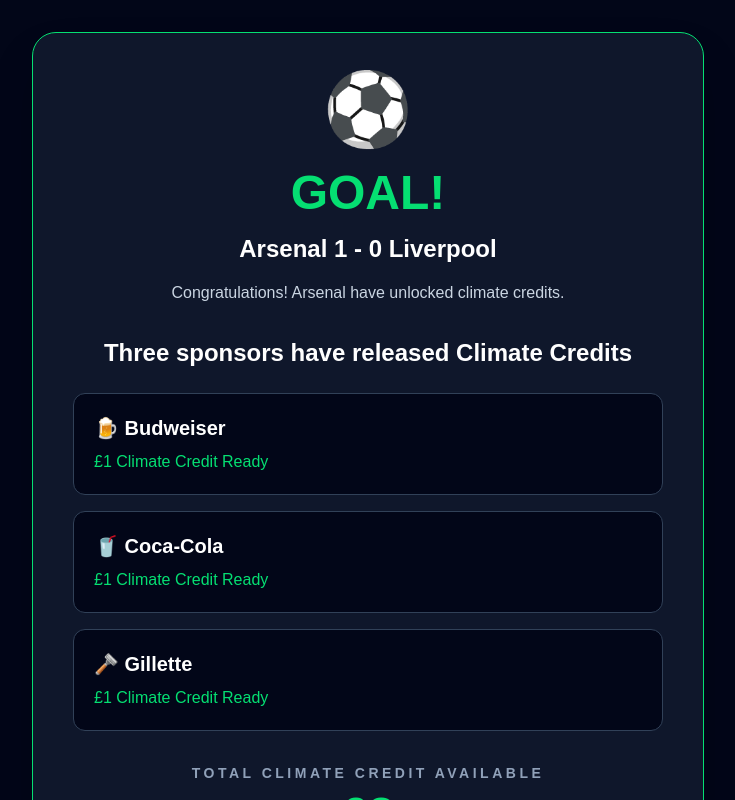
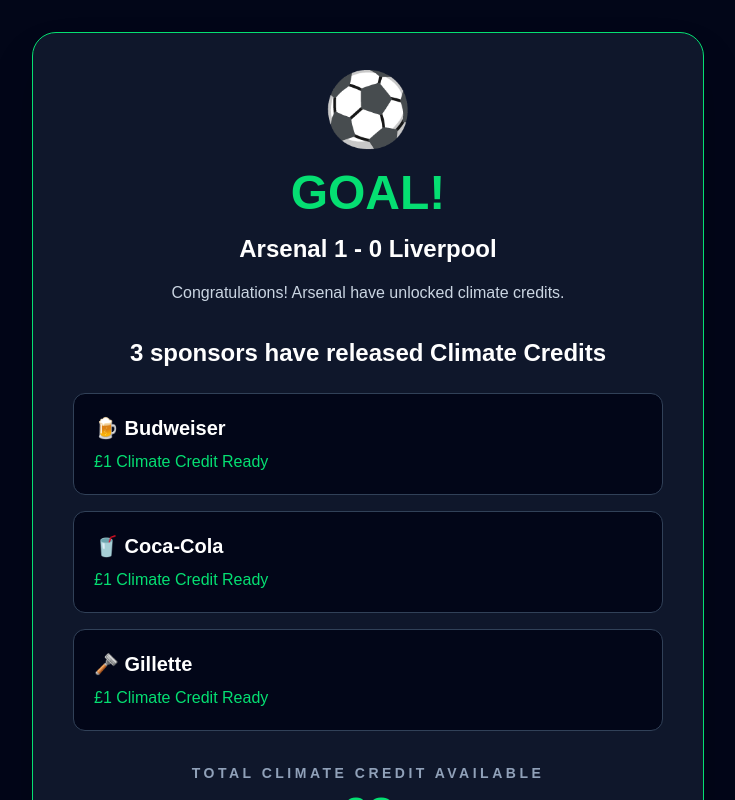
Before and after one commit to GOSTECH21/S4C-platform, a Next.js app: page /dashboard/supporter/goal-alert in a window 1280 px wide. Shown: the top 800 px of the page, without its empty margins (272-1007 px from the left). Built offline with nearby package versions, Linux system fonts and the light colour scheme.

Commit message:
Fix production build for supporter pages

```diff
--- a/app/dashboard/supporter/climate-impact-table/page.tsx
+++ b/app/dashboard/supporter/climate-impact-table/page.tsx
@@ -1,7 +1,4 @@
-"use client";
-
 import Link from "next/link";
-import { useSearchParams } from "next/navigation";
 
 const baseTable = [
   { position: 1, club: "Arsenal", impact: 82351, co2: 18240 },
@@ -10,9 +7,18 @@
   { position: 4, club: "Manchester United", impact: 74800, co2: 13900 },
 ];
 
-export default function ClimateImpactTablePage() {
-  const searchParams = useSearchParams();
-  const amount = Number(searchParams.get("amount") || "0");
+type PageProps = {
+  searchParams: Promise<{
+    amount?: string;
+  }>;
+};
+
+export default async function ClimateImpactTablePage({
+  searchParams,
+}: PageProps) {
+  const params = await searchParams;
+  const parsedAmount = Number(params.amount ?? "0");
+  const amount = Number.isFinite(parsedAmount) ? parsedAmount : 0;
 
   const table = baseTable.map((row) =>
     row.club === "Arsenal"
@@ -35,7 +41,8 @@
         </h1>
 
         <p className="mt-3 text-slate-300">
-          Your £{amount} credit has contributed to your club&apos;s climate impact.
+          Your £{amount} credit has contributed to your club&apos;s climate
+          impact.
         </p>
 
         <div className="mt-10 overflow-hidden rounded-2xl border border-slate-800 bg-slate-900">
@@ -43,7 +50,9 @@
             <div
               key={row.club}
               className={`grid grid-cols-4 gap-4 border-b border-slate-800 p-5 ${
-                row.club === "Arsenal" ? "bg-green-400 text-slate-950" : ""
+                row.club === "Arsenal"
+                  ? "bg-green-400 text-slate-950"
+                  : ""
               }`}
             >
               <strong>#{row.position}</strong>
--- a/app/dashboard/supporter/goal-alert/page.tsx
+++ b/app/dashboard/supporter/goal-alert/page.tsx
@@ -1,7 +1,4 @@
-"use client";
-
 import Link from "next/link";
-import { useSearchParams } from "next/navigation";
 
 const sportEvents: Record<string, { label: string; emoji: string }> = {
   Football: { label: "GOAL!", emoji: "⚽" },
@@ -9,7 +6,10 @@
   Cricket: { label: "WICKET!", emoji: "🏏" },
 };
 
-const sponsorGroups: Record<string, { name: string; amount: number }[]> = {
+const sponsorGroups: Record<
+  string,
+  { name: string; amount: number }[]
+> = {
   Football: [
     { name: "🍺 Budweiser", amount: 1 },
     { name: "🥤 Coca-Cola", amount: 1 },
@@ -27,16 +27,30 @@
   ],
 };
 
-export default function GoalAlertPage() {
-  const searchParams = useSearchParams();
+type PageProps = {
+  searchParams: Promise<{
+    sport?: string;
+    team?: string;
+    score?: string;
+  }>;
+};
 
-  const sport = searchParams.get("sport") || "Football";
-  const team = searchParams.get("team") || "Arsenal";
-  const score = searchParams.get("score") || "Arsenal 1 - 0 Liverpool";
+export default async function GoalAlertPage({
+  searchParams,
+}: PageProps) {
+  const params = await searchParams;
 
-  const event = sportEvents[sport] || sportEvents.Football;
-  const sponsors = sponsorGroups[sport] || sponsorGroups.Football;
-  const total = sponsors.reduce((sum, sponsor) => sum + sponsor.amount, 0);
+  const sport = params.sport ?? "Football";
+  const team = params.team ?? "Arsenal";
+  const score = params.score ?? "Arsenal 1 - 0 Liverpool";
+
+  const event = sportEvents[sport] ?? sportEvents.Football;
+  const sponsors = sponsorGroups[sport] ?? sponsorGroups.Football;
+
+  const total = sponsors.reduce(
+    (sum, sponsor) => sum + sponsor.amount,
+    0
+  );
 
   return (
     <main className="flex min-h-screen items-center justify-center bg-slate-950 p-8 text-white">
@@ -54,7 +68,7 @@
         </p>
 
         <h2 className="mt-8 text-2xl font-bold">
-          Three sponsors have released Climate Credits
+          {sponsors.length} sponsors have released Climate Credits
         </h2>
 
         <div className="mt-6 space-y-4 text-left">
@@ -64,6 +78,7 @@
               className="rounded-xl border border-slate-700 bg-slate-950 p-5"
             >
               <h3 className="text-xl font-bold">{sponsor.name}</h3>
+
               <p className="mt-2 text-green-400">
                 £{sponsor.amount} Climate Credit Ready
               </p>
@@ -75,7 +90,9 @@
           Total Climate Credit Available
         </p>
 
-        <p className="mt-2 text-5xl font-black text-green-400">£{total}</p>
+        <p className="mt-2 text-5xl font-black text-green-400">
+          £{total}
+        </p>
 
         <p className="mt-3 text-slate-300">
           Claim all sponsor credits and allocate them to verified climate
--- a/app/dashboard/supporter/projects/page.tsx
+++ b/app/dashboard/supporter/projects/page.tsx
@@ -1,7 +1,4 @@
-"use client";
-
 import Link from "next/link";
-import { useSearchParams } from "next/navigation";
 
 const projects = [
   {
@@ -22,9 +19,17 @@
   },
 ];
 
-export default function ProjectsPage() {
-  const searchParams = useSearchParams();
-  const amount = searchParams.get("amount") || "1";
+type PageProps = {
+  searchParams: Promise<{
+    amount?: string;
+  }>;
+};
+
+export default async function ProjectsPage({
+  searchParams,
+}: PageProps) {
+  const params = await searchParams;
+  const amount = params.amount ?? "1";
 
   return (
     <main className="min-h-screen bg-slate-950 p-8 text-white">
@@ -34,7 +39,8 @@
         </h1>
 
         <p className="mt-3 text-slate-300">
-          Allocate your £{amount} Climate Credit to one of these verified projects.
+          Allocate your £{amount} Climate Credit to one of these verified
+          projects.
         </p>
 
         <div className="mt-10 space-y-6">
@@ -45,7 +51,9 @@
             >
               <h2 className="text-2xl font-bold">{project.name}</h2>
 
-              <p className="mt-2 text-slate-400">{project.description}</p>
+              <p className="mt-2 text-slate-400">
+                {project.description}
+              </p>
 
               <Link
                 href={`/dashboard/supporter/success?amount=${amount}`}
--- a/app/dashboard/supporter/success/page.tsx
+++ b/app/dashboard/supporter/success/page.tsx
@@ -1,18 +1,26 @@
-"use client";
 
 import Link from "next/link";
-import { useSearchParams } from "next/navigation";
 
-export default function SuccessPage() {
-  const searchParams = useSearchParams();
-  const amount = searchParams.get("amount") || "1";
+type PageProps = {
+  searchParams: Promise<{
+    amount?: string;
+  }>;
+};
+
+export default async function SuccessPage({
+  searchParams,
+}: PageProps) {
+  const params = await searchParams;
+  const amount = params.amount ?? "1";
 
   return (
     <main className="min-h-screen flex items-center justify-center bg-slate-950 text-white">
       <div className="rounded-2xl bg-slate-900 p-10 text-center">
         <h1 className="text-5xl text-green-400">✅</h1>
 
-        <h2 className="mt-5 text-3xl font-bold">Credit Allocated</h2>
+        <h2 className="mt-5 text-3xl font-bold">
+          Credit Allocated
+        </h2>
 
         <p className="mt-4 text-slate-300">
           Thank you for supporting climate action.
```
